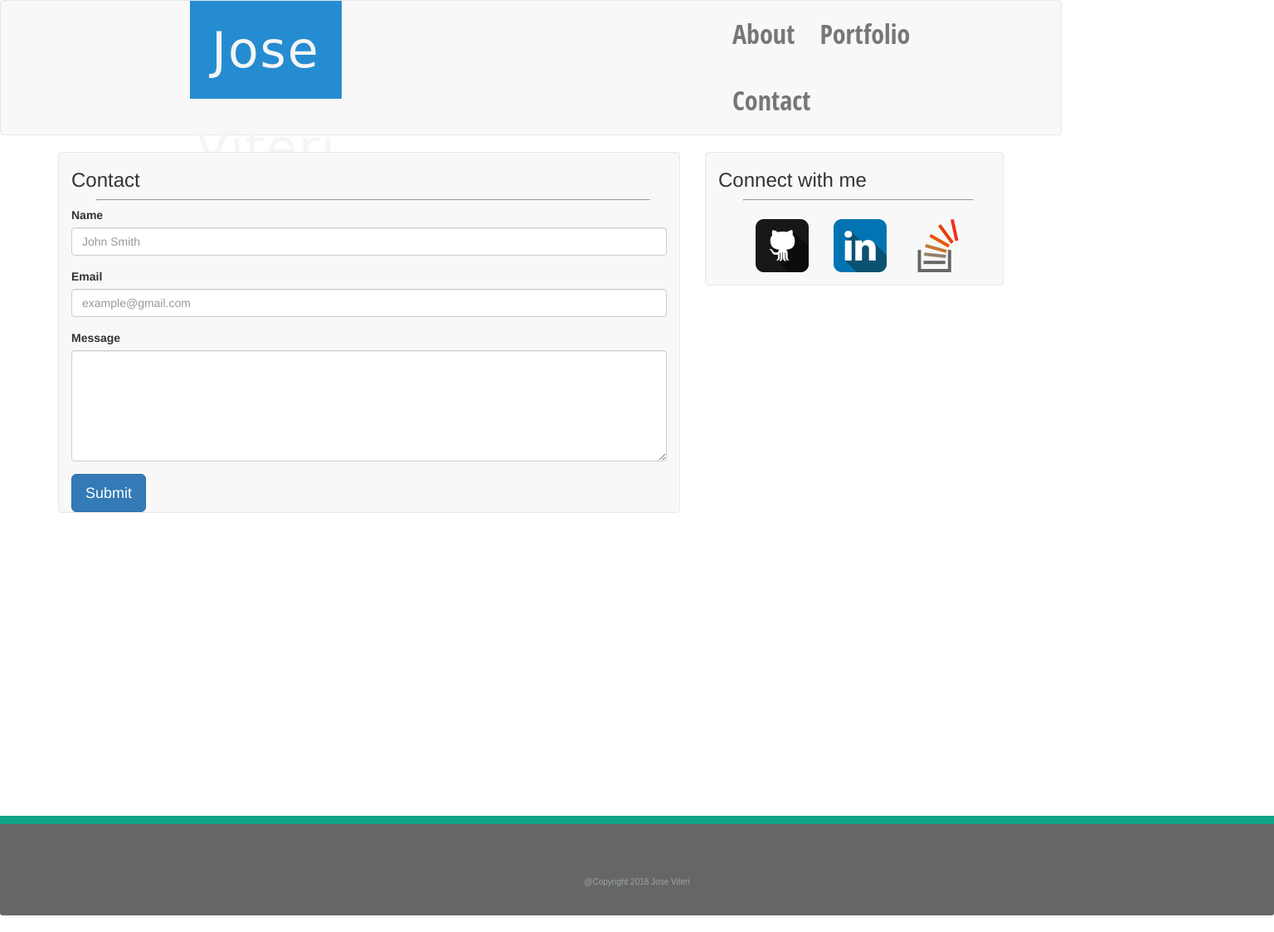
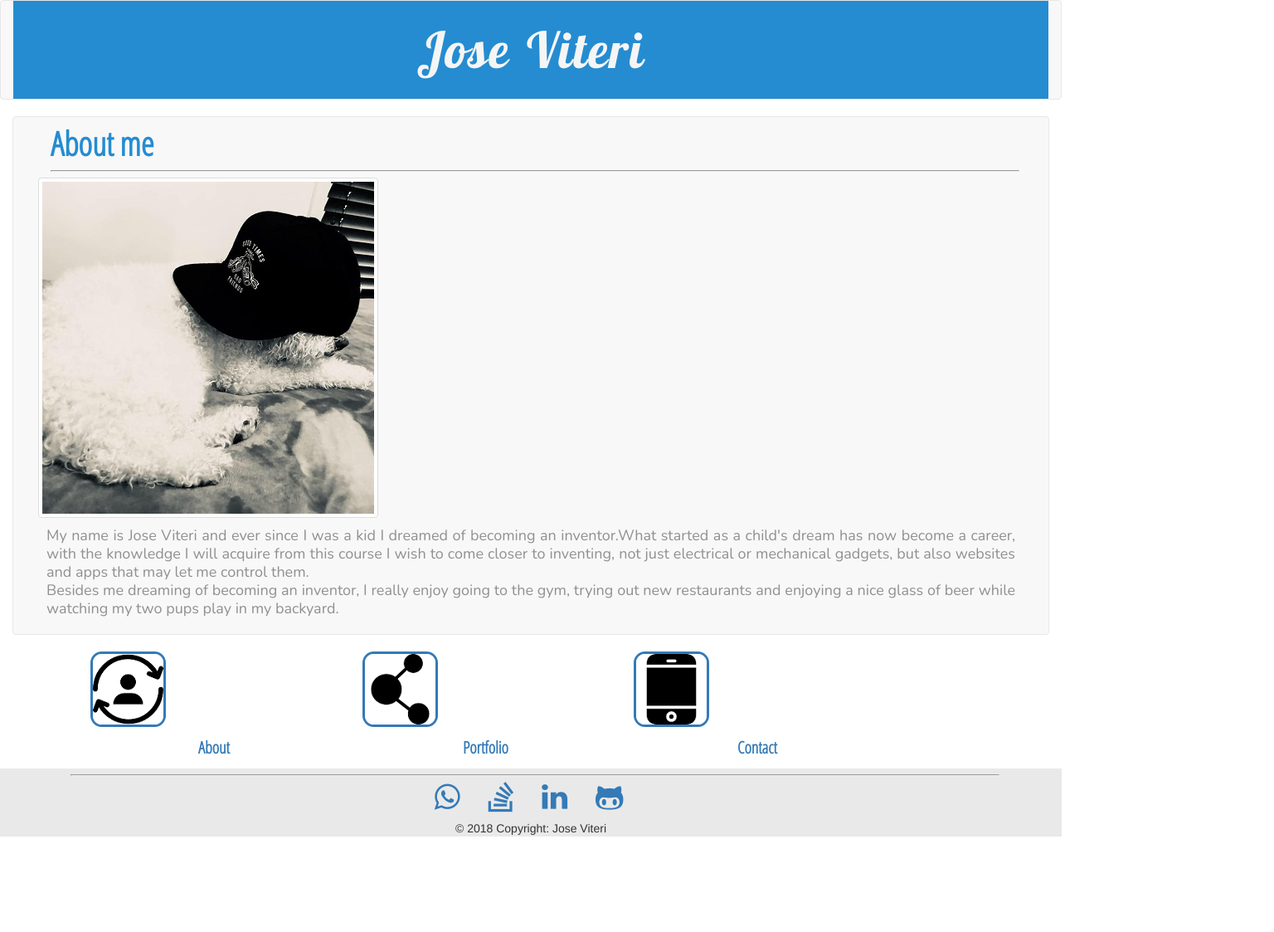
Before and after one commit to viterijose/Portfolio, a plain HTML site: page contact.html in a window 1280 px wide. Shown: the whole page at 83% size, 1536 px wide, since content can reach past the window. After the commit the page ends 1008 px from the top, so only its background shows below. Drawn offline with nearby package versions, Linux system fonts and the light colour scheme; a web font is replaced by a local one.

Commit message:
updated links

```diff
--- a/contact.html
+++ b/contact.html
@@ -6,16 +6,18 @@
 <head>
 
     <meta name="viewport" content="width=device-width, initial-scale=1.0">
-    <link rel="stylesheet" type="text/css" href="./assets/css/reset.css">
+    <link rel="stylesheet" type="text/css" href="assets/css/reset.css">
     <link rel="stylesheet" href="https://maxcdn.bootstrapcdn.com/bootstrap/3.3.7/css/bootstrap.min.css" integrity="sha384-BVYiiSIFeK1dGmJRAkycuHAHRg32OmUcww7on3RYdg4Va+PmSTsz/K68vbdEjh4u"
         crossorigin="anonymous">
-    <link rel="stylesheet" type="text/css" href="./assets/css/style.css">
-
+    <link href="https://fonts.googleapis.com/css?family=Cute+Font|Lobster|Open+Sans+Condensed:300" rel="stylesheet">
+    <link href="https://fonts.googleapis.com/css?family=Nunito" rel="stylesheet">
+    <link rel="stylesheet" href="https://maxcdn.bootstrapcdn.com/font-awesome/4.7.0/css/font-awesome.min.css">
+    <link rel="stylesheet" type="text/css" href="assets/css/style.css">
 
     <meta charset="utf-8">
 
     <title id="site-description">
-        Basic-Portfolio
+        Web Developer Portfolio
     </title>
 
 </head>
@@ -25,91 +27,95 @@
     <div class="container-fluid">
         <div class="row justify-content-between">
             <nav class="navbar navbar-default">
-                        <div class= "col-md-2"></div>
-                        <div class="col-xs-12 col-sm-4 col-md-2">
+
+                <div class="col-xs-12">
                     <div class="navbar-header">
                         Jose Viteri
                     </div>
                 </div>
-                        <div class= "col-md-4"></div>
-                        <div class="col-xs-12 col-sm-8 col-md-3">
-                            <ul class="nav navbar-nav navbar-right">
-                                <li>
-                                    <a id="link" href="index.html"> About</a>
-                                </li>
-                                <li>
-                                    <a id="link" href="portfolio.html"> Portfolio</a>
-                                </li>
-                                <li>
-                                    <a id="link" href="contact.html"> Contact</a>
-                                </li>
-                            </ul>
+            </nav>
         </div>
-                        <div class= "col-md-2"></div>
+        <div class="row">
+            <div class="col-xs-12">
+                <nav class="navbar navbar-default">
+                    <div class="container-fluid">
+                        <h3>About me</h3>
+                        <hr>
+                        <div class="row"></div>
+                        <div class="col-xs-12 ">
+                            <img src="assets/images/PROFILE_768_400px.jpg" class="img-fluid img-thumbnail" alt="Responsive image" />
+                        </div>
+                        <div class="col-xs-12">
+                            <p class="info"> My name is Jose Viteri and ever since I was a kid I dreamed of becoming an inventor.What started
+                                as a child's dream has now become a career, with the knowledge I will acquire from this course
+                                I wish to come closer to inventing, not just electrical or mechanical gadgets, but also websites
+                                and apps that may let me control them.
+                                <br> Besides me dreaming of becoming an inventor, I really enjoy going to the gym, trying out
+                                new restaurants and enjoying a nice glass of beer while watching my two pups play in my backyard.
+                            </p>
+                        </div>
+                    </div>
+            </div>
             </nav>
         </div>
     </div>
 
-    <div class="container">
+    </div>
     <div class="row">
-            <div class="col-xs-12 col-md-8">
-                <nav class="navbar navbar-default">
-                    <div class="container-fluid">
-                        <p class="h3">Contact</p>
-                        <hr>
-
-                        <form>
-                            <div class="form-group">
-                                <label for="exampleInputEmail1">Name</label>
-                                <input type="email" class="form-control" id="exampleInputEmail1" placeholder="John Smith">
-                            </div>
-                            <div class="form-group">
-                                <label for="exampleInputEmail1">Email</label>
-                                <input type="password" class="form-control" id="exampleInputPassword1" placeholder="example@gmail.com">
-                            </div>
-                            <div class="form-group">
-                                <label for="exampleInputEmail1">Message</label>
-                                <textarea class="form-control" rows="6"></textarea>
-                            </div>
-                            <button type="button" class="btn btn-primary btn-lg">Submit</button>
-                        </form>
-                    </div>
-                </nav>
+        <div class="col-xs-3 col-xs-offset-1 ">
+            <a id="link" href="index.html">
+                <img src="assets/images/connect_768_100px.png" alt="..." class="img-circle">
+                <div class="Description">About</div>
+            </a>
 
         </div>
-            <div class="col-xs-12 col-md-4">
-                <nav class="navbar navbar-default">
-                    <div class="container-fluid">
+        <div class="col-xs-3">
+            <a id="link" href="Portfolio.html">
+                <img src="assets/images/portfolio_768_100px.png" alt="..." class="img-circle">
+                <div class="Description">Portfolio</div>
+            </a>
+        </div>
+        <div class="col-xs-3">
+            <a id="link" href="contact.html">
+                <img src="assets/images/contact_768_100px.png" alt="..." class="img-circle">
+                <div class="Description">Contact</div>
+            </a>
+        </div>
+    </div>
 
-                        <p class="h3">Connect with me</p>
+    <footer class="page-footer font-small stylish-color-dark pt-4 mt-4">
+        <div class="container text-center text-md-left">
+            <div class="row">
                 <hr>
-                        <ul class="nav navbar-nav navbar-center">
-                            <li>
-                                <a id="link1" href="https://github.com/viterijose">
-                                    <img id="connect" src="assets/images/GITHUB.png">
+                <div class="text-center">
+                    <ul class="list-unstyled list-inline">
+                        <li class="list-inline-item">
+                            <a class="btn-floating btn-sm btn-fb mx-1">
+                                <i class="fa fa-whatsapp fa-3x" aria-hidden="true"></i>
                             </a>
                         </li>
-                            <li>
-                                <a id="link1" href="https://www.linkedin.com/in/jose-viteri-76a779b7/">
-                                    <img id="connect" src="assets/images/LINKEDIN.png">
+                        <li class="list-inline-item">
+                            <a class="btn-floating btn-sm btn-gplus mx-1">
+                                <i class="fa fa-stack-overflow  fa-3x" aria-hidden="true"></i>
                             </a>
                         </li>
-                            <li>
-                                <a id="link1" href="https://stackoverflow.com/users/8848034/jviteri">
-                                    <img id="connect" src="assets/images/STACKOVERFLOW.png">
+                        <li class="list-inline-item">
+                            <a class="btn-floating btn-sm btn-li mx-1">
+                                <i class="fa fa-linkedin  fa-3x" aria-hidden="true"> </i>
+                            </a>
+                        </li>
+                        <li class="list-inline-item">
+                            <a class="btn-floating btn-sm btn-dribbble mx-1">
+                                <i class="fa fa-github-alt  fa-3x" aria-hidden="true"></i>
                             </a>
                         </li>
                     </ul>
                 </div>
-                </nav>
+                <div class="footer-copyright py-3 text-center">
+                    © 2018 Copyright: Jose Viteri
+                </div>
+    </footer>
 
-            </div>
-
-        </div>
-    </div>
-
-
-    <div class="panel-footer">@Copyright 2018 Jose Viteri</div>
 
 </body>
 
```
Also changed, not shown: index.html (+72 -64 lines). Lines whose indentation alone changed are shown as unchanged.
